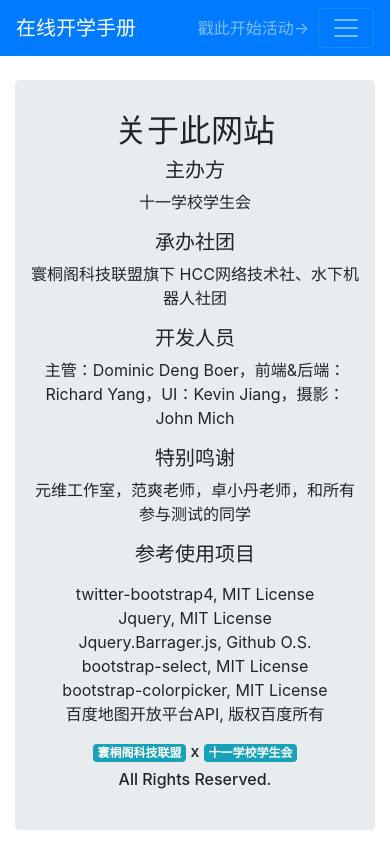
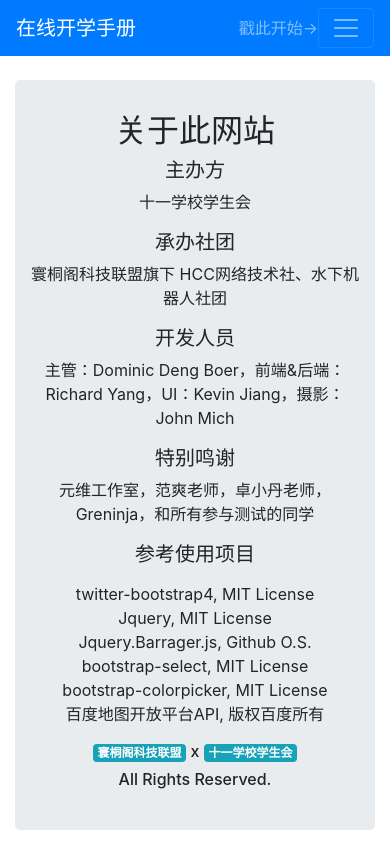
Before and after one commit to yang-zhongtian/StudentGuide, a Flask app: page /about/ in a window 390 px wide. Run offline with Flask 2, Linux system fonts and the light colour scheme; some libraries are stand-ins or nearby versions.

Commit message:
[fix] fix "的","色" miss match [fix] fix "戳此开始活动" length overflow in some mobile device [add] add lmz to thank list

```diff
--- a/templates/about.html
+++ b/templates/about.html
@@ -13,7 +13,7 @@
         <h5>开发人员</h5>
         <p>主管：Dominic Deng Boer，前端&后端：Richard Yang，UI：Kevin Jiang，摄影：John Mich</p>
         <h5>特别鸣谢</h5>
-        <p>元维工作室，范爽老师，卓小丹老师，和所有参与测试的同学</p>
+        <p>元维工作室，范爽老师，卓小丹老师，Greninja，和所有参与测试的同学</p>
         <h5>参考使用项目</h5>
         <p>
         <ul style="padding:0;margin:0;list-style:none;">
--- a/templates/base.html
+++ b/templates/base.html
@@ -14,14 +14,14 @@
     <div id="navbar-container">
         <nav class="navbar navbar-expand-md {% block navbar_style %}bg-primary{% endblock %} navbar-dark">
             <a class="navbar-brand">{% block brand %}在线开学手册{% endblock %}</a>
-            <span class="navbar-text ml-auto">戳此开始活动→&nbsp;&nbsp;</span>
+            <span class="navbar-text ml-auto">戳此开始→</span>
             <button class="navbar-toggler" type="button" data-toggle="collapse" data-target="#collapsibleNavbar">
                 <span class="navbar-toggler-icon"></span>
             </button>
             <div class="collapse navbar-collapse" id="collapsibleNavbar">
                 <ul class="navbar-nav">
                     <li class="nav-item">
-                        <a class="nav-link" href="/daka/">打卡</a>
+                        <a class="nav-link" href="/daka/">打卡地图</a>
                     </li>
                     <li class="nav-item">
                         <a class="nav-link" href="/gallery/">相册</a>
```
Also changed, not shown: 1 other file.
